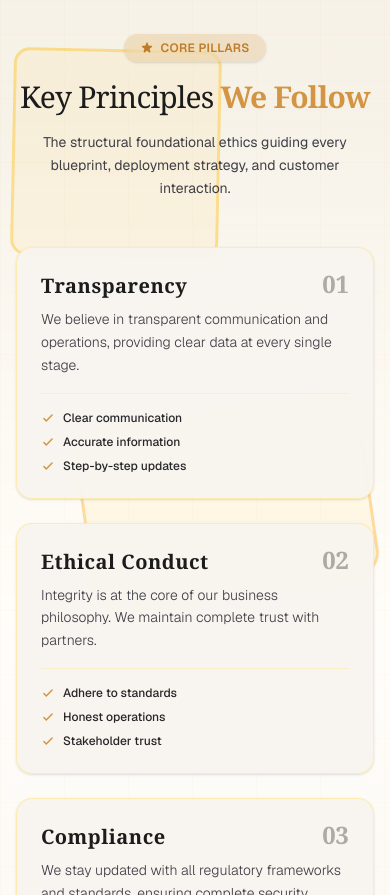
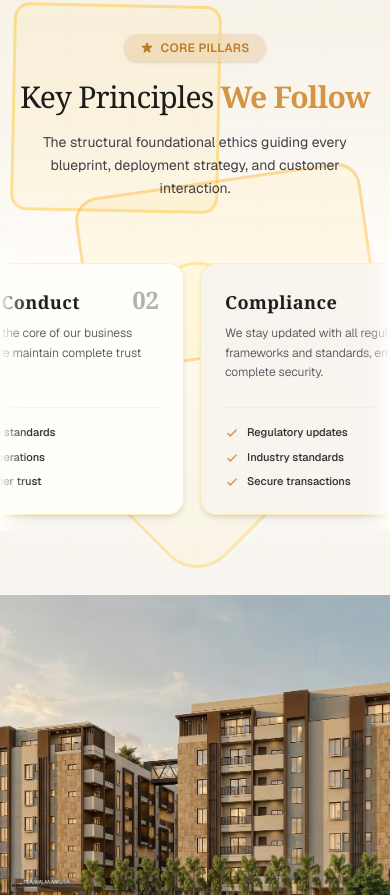
Before and after one commit to p-karthik-eng/prajwalaa-properties, a Next.js app: page / in a window 390 px wide. Shown: the part 11105-12000 px from the top of the page. Built offline with nearby package versions, Linux system fonts and the light colour scheme.

Commit message:
cards moving change

```diff
--- a/src/components/KeyPrinciples.tsx
+++ b/src/components/KeyPrinciples.tsx
@@ -38,7 +38,7 @@ export default function KeyPrinciples() {
     }
   ];
 
-  // Duplicated only for the desktop marquee loop
+  // Duplicated to create a seamless infinite loop illusion across the viewport wide tracks
   const duplicatedPrinciples = [...principles, ...principles, ...principles];
 
   const headerVariants: Variants = {
@@ -104,58 +104,40 @@ export default function KeyPrinciples() {
           </p>
         </motion.div>
 
-        {/* --- CAROUSEL LOOP FOR DESKTOP --- */}
+        {/* --- UNIFIED RIGHT-TO-LEFT MEDIUM SPEED LOOP SYSTEM --- */}
         <style dangerouslySetInnerHTML={{__html: `
-          @keyframes principlesMarquee {
+          @keyframes unifiedMarquee {
             0% { transform: translateX(0%); }
-            100% { transform: translateX(calc(-33.333% - 16px)); }
+            100% { transform: translateX(calc(-33.333% - 10.666px)); } /* Aligns perfectly with the grid gaps */
           }
-          .principles-marquee-track {
+          .global-marquee-track {
             display: flex;
-            gap: 32px;
-            animation: principlesMarquee 12s linear infinite;
+            flex-direction: row;
+            flex-wrap: nowrap;
+            gap: 16px;
+            width: max-content;
+            animation: unifiedMarquee 20s linear infinite; /* Paced nicely at a uniform medium speed */
           }
-          .principles-marquee-track:hover {
+          @media (min-width: 768px) {
+            @keyframes unifiedMarqueeDesktop {
+              0% { transform: translateX(0%); }
+              100% { transform: translateX(calc(-33.333% - 21.333px)); }
+            }
+            .global-marquee-track {
+              gap: 32px;
+              animation: unifiedMarqueeDesktop 22s linear infinite;
+            }
+          }
+          .global-marquee-track:hover,
+          .global-marquee-track:active {
             animation-play-state: paused;
           }
         `}} />
 
-        {/* --- RESPONSIVE CARDS CONTAINER --- */}
-        {/* MOBILE VIEW: Clean, accessible structural vertical grid */}
-        <div className="block md:hidden px-4 space-y-6 relative z-10">
-          {principles.map((item, index) => (
-            <div
-              key={`mobile-${item.id}`}
-              className="w-full relative p-6 bg-white/95 backdrop-blur-sm border border-amber-200/60 rounded-2xl flex flex-col justify-between shadow-sm"
-            >
-              <span className="absolute right-6 top-5 font-serif text-2xl font-bold text-black/30">
-                {item.id}
-              </span>
-              <div>
-                <h3 className="text-xl font-serif font-bold text-[#1c1c1c] tracking-wide mb-2">
-                  {item.title}
-                </h3>
-                <p className="text-zinc-700 text-sm font-light leading-relaxed mb-4">
-                  {item.description}
-                </p>
-              </div>
-              <ul className="space-y-2 pt-4 border-t border-amber-200/40">
-                {item.features.map((feature, fIdx) => (
-                  <li key={fIdx} className="flex items-center space-x-2 text-xs text-zinc-800">
-                    <svg className="w-3.5 h-3.5 text-[#d39443] shrink-0" fill="none" stroke="currentColor" strokeWidth="2.5" viewBox="0 0 24 24">
-                      <path strokeLinecap="round" strokeLinejoin="round" d="M5 13l4 4L19 7" />
-                    </svg>
-                    <span className="font-medium">{feature}</span>
-                  </li>
-                ))}
-              </ul>
-            </div>
-          ))}
-        </div>
+        {/* --- ONE ROW SINGLE MARQUEE VIEWPORT WRAPPER --- */}
+        <div className="w-full overflow-hidden py-4 relative flex flex-row flex-nowrap">
 
-        {/* DESKTOP VIEW: High-speed dynamic rolling track */}
-        <div className="hidden md:relative md:block w-full overflow-hidden py-4">
-          <div className="principles-marquee-track shrink-0">
+          <div className="global-marquee-track shrink-0 px-4 md:px-8">
             {duplicatedPrinciples.map((item, index) => {
               const backgroundColors = [
                 "bg-white/95 backdrop-blur-md",
@@ -167,8 +149,9 @@ export default function KeyPrinciples() {
 
               return (
                 <motion.div
-                  key={`${item.id}-${index}`}
-                  className={`w-[360px] shrink-0 group relative p-8 ${cardBg} border border-amber-200/60 rounded-2xl flex flex-col justify-between whitespace-normal cursor-pointer shadow-md`}
+                  key={`card-${item.id}-${index}`}
+                  // Calculated sizing maintains exactly 3 visible cards on desktop viewports safely
+                  className={`w-[280px] md:w-[calc((100vw-64px-64px)/3)] md:max-w-[380px] shrink-0 group relative p-6 md:p-8 ${cardBg} border border-amber-200/60 rounded-2xl flex flex-col justify-between whitespace-normal cursor-pointer shadow-md`}
                   whileHover={{
                     y: -6,
                     borderColor: "rgba(211, 148, 67, 0.7)",
@@ -176,23 +159,23 @@ export default function KeyPrinciples() {
                     transition: { duration: 0.3, ease: "easeOut" }
                   }}
                 >
-                  <span className="absolute right-6 top-5 font-serif text-3xl font-bold text-black/40 group-hover:text-[#d39443]/40 transition-colors duration-300">
+                  <span className="absolute right-6 top-5 font-serif text-2xl md:text-3xl font-bold text-black/30 md:text-black/40 group-hover:text-[#d39443]/40 transition-colors duration-300">
                     {item.id}
                   </span>
 
                   <div>
-                    <h3 className="text-xl md:text-2xl font-serif font-bold text-[#1c1c1c] tracking-wide mb-3 group-hover:text-[#d39443] transition-colors duration-300">
+                    <h3 className="text-lg md:text-2xl font-serif font-bold text-[#1c1c1c] tracking-wide mb-2 md:mb-3 group-hover:text-[#d39443] transition-colors duration-300">
                       {item.title}
                     </h3>
-                    <p className="text-zinc-700 text-sm font-light leading-relaxed mb-6">
+                    <p className="text-zinc-700 text-xs md:text-sm font-light leading-relaxed mb-4 md:mb-6">
                       {item.description}
                     </p>
                   </div>
 
-                  <ul className="space-y-2.5 pt-4 border-t border-amber-200/40 mt-auto">
+                  <ul className="space-y-2 md:space-y-2.5 pt-4 border-t border-amber-200/40 mt-auto">
                     {item.features.map((feature, fIdx) => (
-                      <li key={fIdx} className="flex items-start space-x-2 text-xs md:text-sm text-zinc-800">
-                        <svg className="w-4 h-4 text-[#d39443] shrink-0 mt-0.5" fill="none" stroke="currentColor" strokeWidth="2.5" viewBox="0 0 24 24">
+                      <li key={fIdx} className="flex items-start space-x-2 text-[11px] md:text-sm text-zinc-800">
+                        <svg className="w-3.5 h-3.5 md:w-4 md:h-4 text-[#d39443] shrink-0 mt-0.5" fill="none" stroke="currentColor" strokeWidth="2.5" viewBox="0 0 24 24">
                           <path strokeLinecap="round" strokeLinejoin="round" d="M5 13l4 4L19 7" />
                         </svg>
                         <span className="font-medium">{feature}</span>
@@ -205,8 +188,8 @@ export default function KeyPrinciples() {
           </div>
 
           {/* Vignette Overlays for Smooth Edge Transitions */}
-          <div className="absolute top-0 bottom-0 left-0 w-16 bg-gradient-to-r from-[#fffdf9] via-[#fffdf9]/30 to-transparent pointer-events-none z-20" />
-          <div className="absolute top-0 bottom-0 right-0 w-16 bg-gradient-to-l from-[#fffdf9] via-[#fffdf9]/30 to-transparent pointer-events-none z-20" />
+          <div className="absolute top-0 bottom-0 left-0 w-8 md:w-16 bg-gradient-to-r from-[#fffdf9] via-[#fffdf9]/30 to-transparent pointer-events-none z-20" />
+          <div className="absolute top-0 bottom-0 right-0 w-8 md:w-16 bg-gradient-to-l from-[#fffdf9] via-[#fffdf9]/30 to-transparent pointer-events-none z-20" />
         </div>
 
       </div>
```
